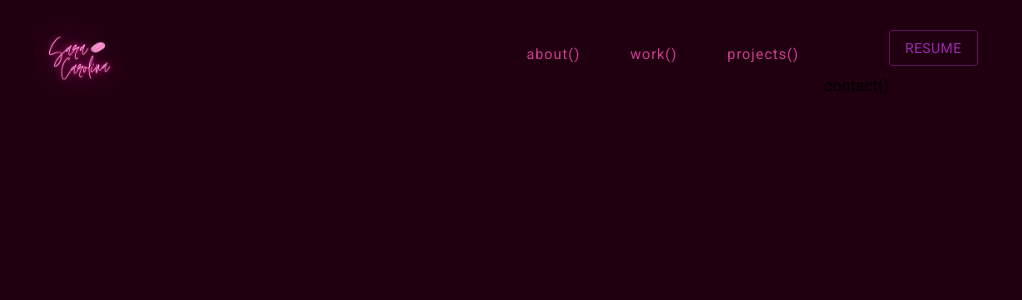
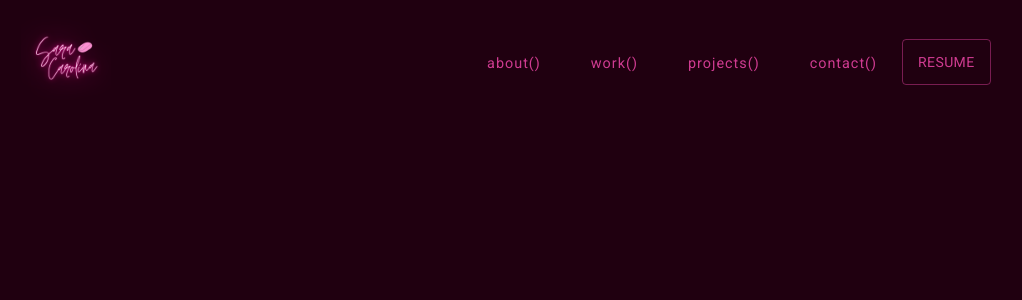
Before and after one commit to saracarolina12/myPortfolio, a React (Create React App) app: page / in a window 1280 px wide. Shown: the top 300 px of the page, without its empty margins (134-1156 px from the left). Built offline with nearby package versions, Linux system fonts and the light colour scheme.

Commit message:
12-07-2022

```diff
--- a/package.json
+++ b/package.json
@@ -5,6 +5,7 @@
   "dependencies": {
     "@emotion/react": "^11.9.3",
     "@emotion/styled": "^11.9.3",
+    "@material-ui/core": "^4.12.4",
     "@mui/material": "^5.9.0",
     "@testing-library/jest-dom": "^5.16.4",
     "@testing-library/react": "^13.3.0",
--- a/src/components/Navbar.jsx
+++ b/src/components/Navbar.jsx
@@ -2,12 +2,11 @@ import React, {useState} from 'react'
 import logo from '../images/SaraLogo.png'
 import { Link } from 'react-scroll'
 import Button from '@mui/material/Button';
-import { pink } from '@mui/material/colors';
-
+import { purple } from '@mui/material/colors';
+import { createTheme, ThemeProvider } from '@mui/material/styles';
 
 function Navbar() {
     const [nav, setnav] = useState(false);
-    const pinkColor = pink[400];
     const changeBackground = () =>{
         if(window.scrollY >= 50){
             setnav(true);
@@ -16,6 +15,17 @@ function Navbar() {
         }
     }
     window.addEventListener('scroll', changeBackground)
+
+    const theme = createTheme({
+        palette: {
+        primary: {
+            main: '#cf3b91',
+        },
+        secondary: {
+            main: '#f44336',
+        },
+        },
+    });
 
     return (
         <nav className={nav? "nav active":"nav"}>
@@ -30,8 +40,10 @@ function Navbar() {
                 <li><Link to='#'>about()</Link></li>
                 <li><Link to='#'>work()</Link></li>
                 <li><Link to='#'>projects()</Link></li>
-                <li><Link to='#'></Link>contact()</li>
-                <Button className='buttonResume' color="secondary" variant="outlined">Resume</Button>
+                <li><Link to='#'>contact()</Link></li>
+                <ThemeProvider theme={theme}>
+                    <Button  className='buttonR2esume' color='primary'  variant="outlined">Resume</Button>
+                </ThemeProvider>
             </ul>
         </nav>
     )
--- a/src/index.css
+++ b/src/index.css
@@ -83,9 +83,9 @@ nav ul{
     height: 10%;
     }
     .buttonResume:hover{
-  color:#d8add6;
+    color:#cf3b91;
         transition: all ease 0.2s;
-  text-shadow: 3px 3px 6px red;
+    text-shadow: 3px 3px 6px rgb(107, 65, 65);
     }
     nav ul li a{
     font-family: 'Roboto', sans-serif;
@@ -102,7 +102,7 @@ nav ul li a{
     transition: 0.2s ease-in-out;
 }
 .resume{
-  line-height: 43px;
+    line-height: 45px;
     height: 10%;
     }
     nav ul li a:hover{
```
Also changed, not shown: 1 other file (tests, documents, lock files or other folders). Lines whose indentation alone changed are shown as unchanged.
